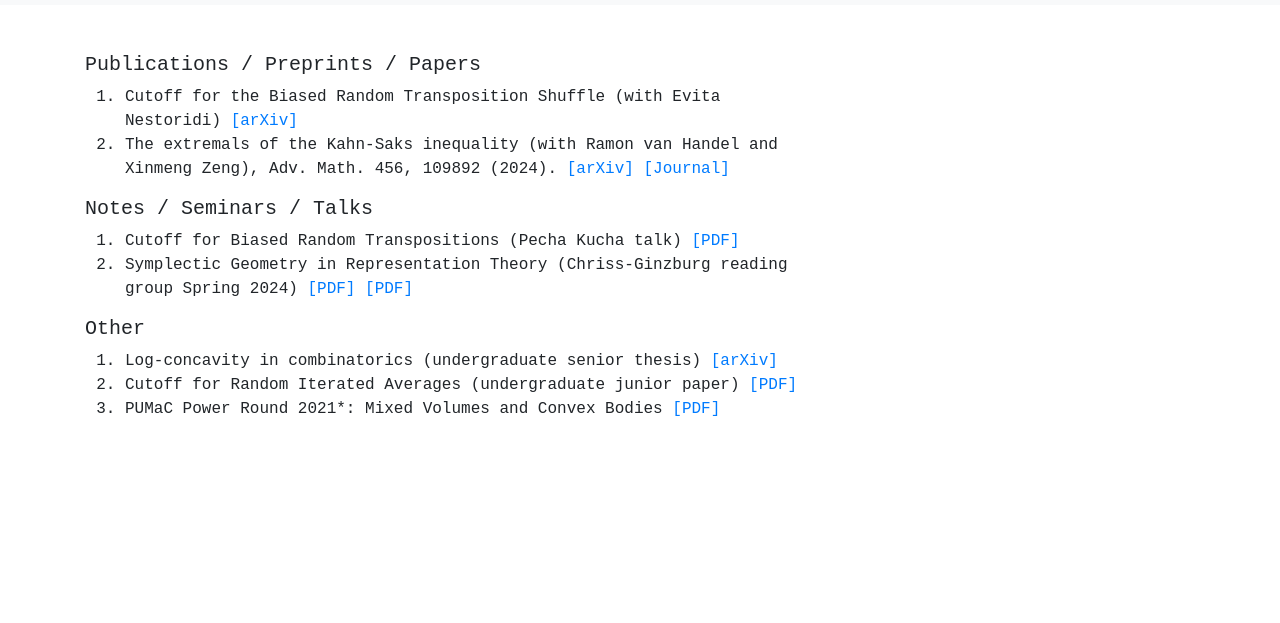
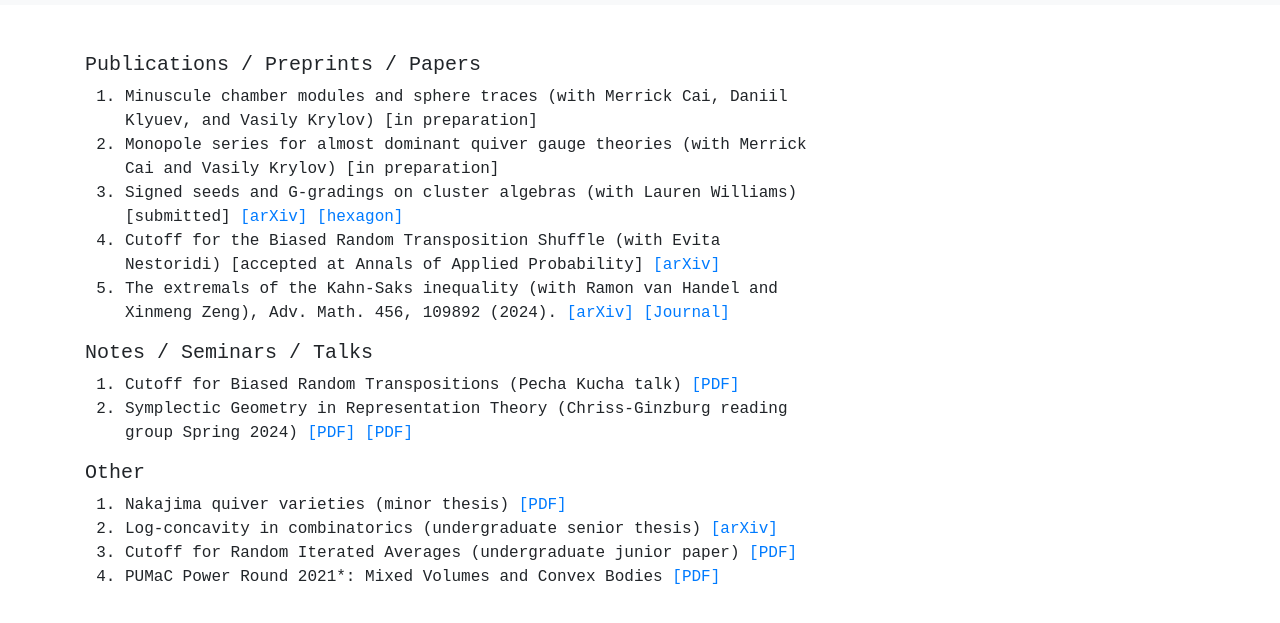
Before and after one commit to clusteralgebra/clusteralgebra.github.io, a plain HTML site: page research.html in a window 1280 px wide. Shown: the part 51-674 px from the top of the page. Drawn offline with nearby package versions, Linux system fonts and the light colour scheme.

Commit message:
updated site to add in papers and change google drive links to direct links to the repository

```diff
--- a/research.html
+++ b/research.html
@@ -38,18 +38,22 @@
               <br>
               <h5> Publications / Preprints / Papers </h5>
               <ol>
-                <li> Cutoff for the Biased Random Transposition Shuffle (with Evita Nestoridi) <a href="https://arxiv.org/abs/2409.16387"> [arXiv] </a>  </li>
+                <li> Minuscule chamber modules and sphere traces (with Merrick Cai, Daniil Klyuev, and Vasily Krylov) [in preparation] </li>
+                <li> Monopole series for almost dominant quiver gauge theories (with Merrick Cai and Vasily Krylov) [in preparation] </li>
+                <li> Signed seeds and G-gradings on cluster algebras (with Lauren Williams) [submitted] <a href="https://arxiv.org/abs/2610.03612"> [arXiv] </a> <a href="https://hexagonmath.org/2609.00138v1"> [hexagon] </a> </li>
+                <li> Cutoff for the Biased Random Transposition Shuffle (with Evita Nestoridi) [accepted at Annals of Applied Probability] <a href="https://arxiv.org/abs/2409.16387"> [arXiv] </a>  </li>
                 <li> The extremals of the Kahn-Saks inequality (with Ramon van Handel and Xinmeng Zeng), Adv. Math. 456, 109892 (2024). <a href="https://arxiv.org/abs/2309.13434"> [arXiv] </a> <a href="https://www.sciencedirect.com/science/article/abs/pii/S0001870824004079?via%3Dihub"> [Journal] </a> </li>
               </ol>
               <h5> Notes / Seminars / Talks </h5>
               <ol>
-                <li> Cutoff for Biased Random Transpositions (Pecha Kucha talk) <a href="https://drive.google.com/file/d/1gWlsGp-vfbryzarDvA6OTpP5XxO4Hmmr/view?usp=sharing">[PDF]</a> </li>
-                <li> Symplectic Geometry in Representation Theory (Chriss-Ginzburg reading group Spring 2024) <a href="https://drive.google.com/file/d/1R6rf82ODFcVFmmMBZoZv77x5_e8TQ1G5/view?usp=sharing">[PDF]</a> <a href="https://drive.google.com/file/d/1j9MQ2xZcNQcMnOZxhk2CsDF8O5srMVG9/view?usp=sharing">[PDF]</a> </li>
+                <li> Cutoff for Biased Random Transpositions (Pecha Kucha talk) <a href="files/PechaKucha.pdf">[PDF]</a> </li>
+                <li> Symplectic Geometry in Representation Theory (Chriss-Ginzburg reading group Spring 2024) <a href="files/notes_1.pdf"> [PDF] </a> <a href="files/notes_2.pdf"> [PDF] </a> </li>
               </ol>
               <h5> Other </h5>
               <ol>
+                <li> Nakajima quiver varieties (minor thesis) <a href="files/Minor_Thesis.pdf"> [PDF] </a></li>
                 <li> Log-concavity in combinatorics (undergraduate senior thesis) <a href="https://arxiv.org/abs/2404.10284">[arXiv]</a> </li>
-                <li> Cutoff for Random Iterated Averages (undergraduate junior paper) <a href="https://drive.google.com/file/d/1DDa5_knuOJkF5_3srhMMHZf92f7u53cU/view?usp=sharing">[PDF]</a></li>
+                <li> Cutoff for Random Iterated Averages (undergraduate junior paper) <a href="files/alanyan-jp.pdf">[PDF]</a></li>
                 <li> PUMaC Power Round 2021*: Mixed Volumes and Convex Bodies <a href="https://static1.squarespace.com/static/570450471d07c094a39efaed/t/623c54b96bf98b2fab369e21/1648121018123/pumac2021v20.pdf">[PDF]</a> </li>
               </ol>
             </div>
```
Also changed, not shown: index.html (+1 -1 lines), 7 other files.
